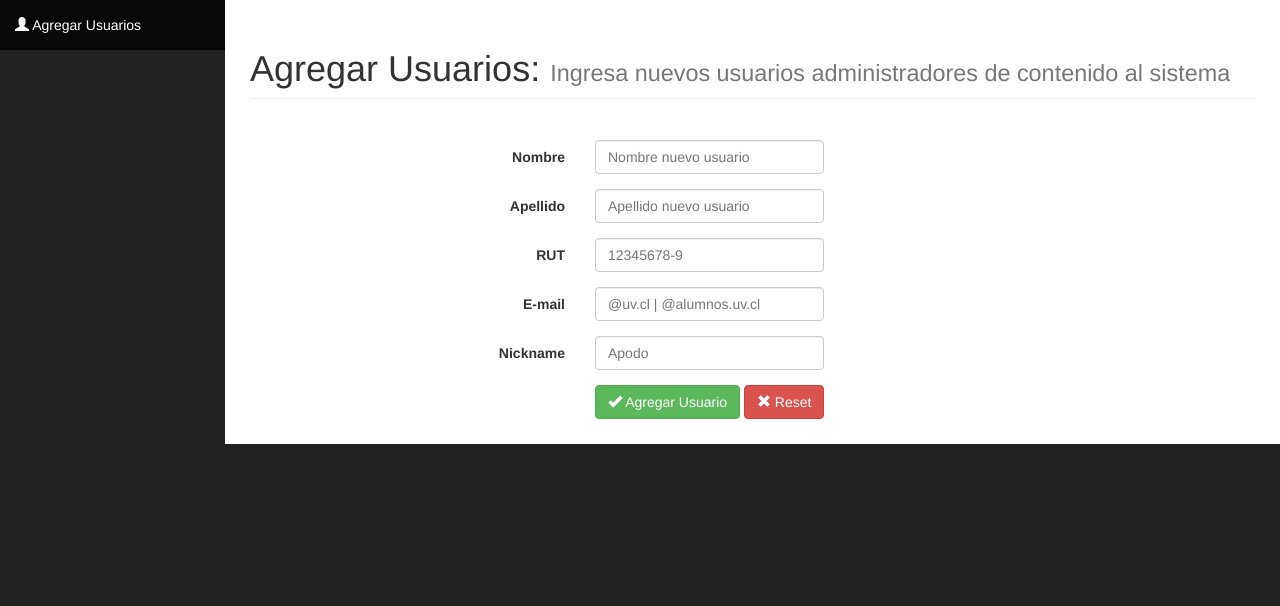
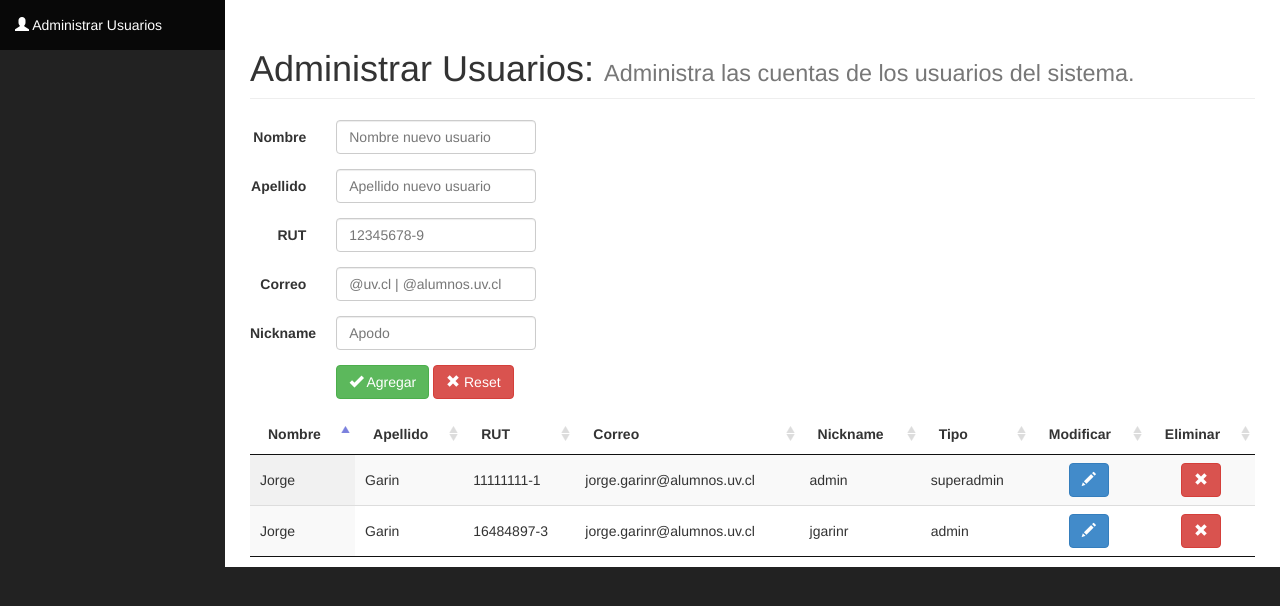
Before and after one commit to mcamblor/tallerApp, a PHP site: page /html/admin/admin_site.php in a window 1280 px wide. Shown: the part 51-657 px from the top of the page. Run offline with PHP 8.4, Linux system fonts and the light colour scheme; a user stored in the database is signed in; data comes from the database, SQL or seed files in the repository; a stand-in replaces the project's code that opens the database connection.

Commit message:
Correcciones Malla ICI - Cambios Super Admin

```diff
--- a/html/admin/admin_site.php
+++ b/html/admin/admin_site.php
@@ -39,6 +39,7 @@
         <script src="https://oss.maxcdn.com/libs/html5shiv/3.7.0/html5shiv.js"></script>
         <script src="https://oss.maxcdn.com/libs/respond.js/1.4.2/respond.min.js"></script>
     <![endif]-->
+    <link href="../../js/DataTables-1.10.3/media/css/jquery.dataTables.min.css" rel="stylesheet">
 
 </head>
 
@@ -72,7 +73,7 @@
             <div class="collapse navbar-collapse navbar-ex1-collapse">
                 <ul class="nav navbar-nav side-nav">
                     <li class="active">
-                        <a href="perfil.php"><span class="glyphicon glyphicon-user"></span> Agregar Usuarios</a>
+                        <a href="perfil.php"><span class="glyphicon glyphicon-user"></span> Administrar Usuarios</a>
                     </li>
                 </ul>
             </div>
@@ -87,7 +88,7 @@
                 <div class="row">
                     <div class="col-lg-12">
                         <h1 class="page-header">
-                            Agregar Usuarios: <small>Ingresa nuevos usuarios administradores de contenido al sistema</small>
+                            Administrar Usuarios: <small>Administra las cuentas de los usuarios del sistema.</small>
                         </h1>
                     </div>
                 </div>
@@ -98,50 +99,69 @@
                     </div>
                 </div>
                 <div class="row">
-                    <div class="col-lg-12">
-                        <br>
+                    <div class="col-lg-4">
                         <form class="form-horizontal" id="formulario_add_user">
                             <fieldset>
                                 <div class="form-group">
-                                  <label class="col-md-4 control-label" for="nombre_usuario">Nombre</label>
-                                  <div class="col-md-3">
+                                  <label class="col-md-3 control-label" for="nombre_usuario">Nombre</label>
+                                  <div class="col-md-8">
                                     <input id="nombre_usuario" name="nombre_usuario" type="text" class="form-control input-md" placeholder="Nombre nuevo usuario">
                                   </div>
                                 </div>
                                 <div class="form-group">
-                                  <label class="col-md-4 control-label" for="apellido_usuario">Apellido</label>
-                                  <div class="col-md-3">
+                                  <label class="col-md-3 control-label" for="apellido_usuario">Apellido</label>
+                                  <div class="col-md-8">
                                   <input id="apellido_usuario" name="apellido_usuario" type="text" class="form-control input-md" placeholder="Apellido nuevo usuario">
                                   </div>
                                 </div>
                                 <div class="form-group">
-                                  <label class="col-md-4 control-label" for="rut_usuario">RUT</label>
-                                  <div class="col-md-3">
+                                  <label class="col-md-3 control-label" for="rut_usuario">RUT</label>
+                                  <div class="col-md-8">
                                     <input id="rut_usuario" name="rut_usuario" type="text" class="form-control input-md" placeholder="12345678-9">
                                   </div>
                                 </div>
                                 <div class="form-group">
-                                  <label class="col-md-4 control-label" for="email_usuario">E-mail</label>
-                                  <div class="col-md-3">
+                                  <label class="col-md-3 control-label" for="email_usuario">Correo</label>
+                                  <div class="col-md-8">
                                   <input id="email_usuario" name="email_usuario" type="text" class="form-control input-md" placeholder="@uv.cl | @alumnos.uv.cl">
                                   </div>
                                 </div>
                                 <div class="form-group">
-                                  <label class="col-md-4 control-label" for="nickname_usuario">Nickname</label>
-                                  <div class="col-md-3">
+                                  <label class="col-md-3 control-label" for="nickname_usuario">Nickname</label>
+                                  <div class="col-md-8">
                                   <input id="nickname_usuario" name="nickname_usuario" type="text" class="form-control input-md" placeholder="Apodo">
                                   </div>
                                 </div>
                                 <div class="form-group">
-                                  <label class="col-md-4 control-label" for="boton_agregar_usuario"></label>
+                                  <label class="col-md-3 control-label" for="boton_agregar_usuario"></label>
                                   <div class="col-md-8">
-                                    <a id="boton_agregar_usuario" name="boton_agregar_usuario" class="btn btn-success"><span class="glyphicon glyphicon-ok"></span> Agregar Usuario</a>
+                                    <a id="boton_agregar_usuario" name="boton_agregar_usuario" class="btn btn-success"><span class="glyphicon glyphicon-ok"></span> Agregar</a>
                                     <a id="boton_agregar_usuario_reset" name="boton_agregar_usuario_reset" class="btn btn-danger"><span class="glyphicon glyphicon-remove"></span> Reset</a>
                                   </div>
                                 </div>
                             </fieldset>
                         </form>
                     </div>
+                    </div>
+                    <div class="row">
+                    <div class="col-lg-12">
+                          <table id="usuarios_tabla" class="display" cellspacing="0" width="100%">
+                                    <tbody id='usuarios_tabla_cuerpo'>
+                                        <thead>
+                                            <tr>
+                                                <th>Nombre</th>
+                                                <th>Apellido</th>
+                                                <th>RUT</th>
+                                                <th>Correo</th>
+                                                <th>Nickname</th>
+                                                <th>Tipo</th>
+                                                <th>Modificar</th>
+                                                <th>Eliminar</th>
+                                            </tr>
+                                        </thead>
+                                    </tbody>
+                           </table>
+                        </div>
                 </div>
 
             </div>
@@ -157,7 +177,6 @@
       <div class="modal-dialog modal-lg">
         <div class="modal-content">
           <div class="modal-header">
-            <button type="button" class="close" data-dismiss="modal"><span aria-hidden="true">&times;</span><span class="sr-only">Close</span></button>
             <h3 class="modal-title" id="myModalLabel"></h3>
           </div>
           <div class="modal-body" id="cuerpoModal" style="text-align : justify;">
@@ -172,6 +191,7 @@
 
     <!-- jQuery Version 1.11.0 -->
     <script src="js/jquery-1.11.0.js"></script>
+    <script src="../../js/DataTables-1.10.3/media/js/jquery.dataTables.min.js"></script>
     <script src="js/funcion_admin_admin.js"></script>
     <script src="js/valida_rut/jquery.Rut.js"></script>
     <!-- Bootstrap Core JavaScript -->
--- /dev/null
+++ b/logica/getUsuarios.php
@@ -0,0 +1,15 @@
+<?php
+
+require_once('../data/conexion_bd.php');
+
+$consulta = new conexionBD;
+$rs = $consulta->consultar("SELECT `rut`, `nombre`, `apellido`, `mail`, `nickname`, `tipo` FROM `usuario_administrador`");
+
+$respuesta = "";
+while ($record = $rs->fetch(PDO::FETCH_ASSOC)) {
+	$respuesta = $respuesta.$record['rut']."++".$record['nombre']."++".$record['apellido']."++".$record['mail']."++".$record['nickname']."++".$record['tipo']."||";
+}
+
+echo $respuesta;
+
+?>
```
Also changed, not shown: html/admin/js/funcion_admin_admin.js (+40 -10 lines), js/funciones_mallaICI.js (+18 -8 lines), logica/getMalla.php (+20 -0 lines), 1 other file.
